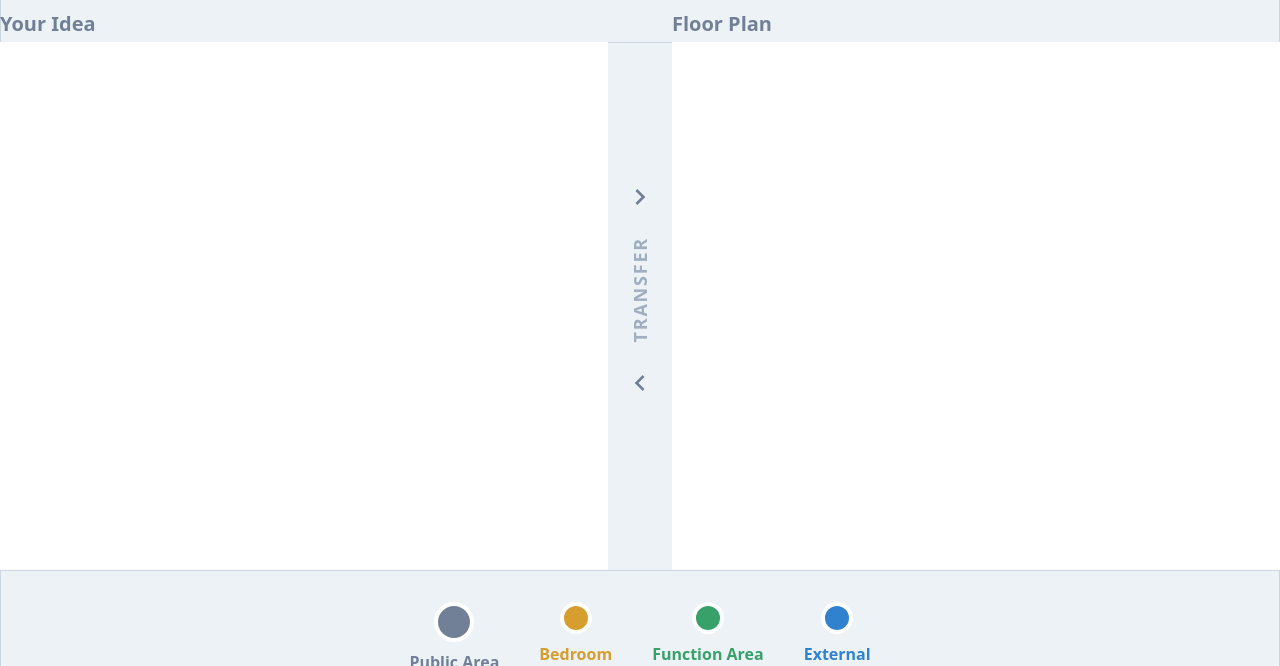
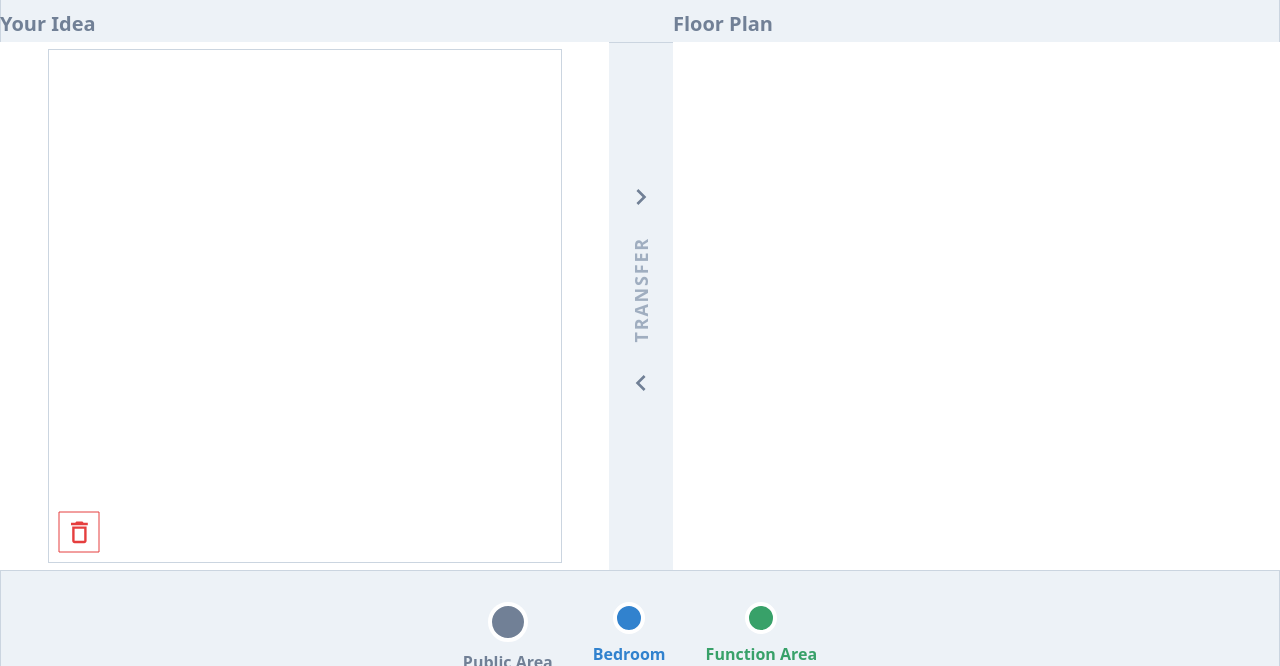
Before and after one commit to GradutionProjectTMH/home-lab-ai, a Gatsby site: page /build in a window 1280 px wide. Shown: the part 134-800 px from the top of the page. Built offline with nearby package versions, Linux system fonts and the light colour scheme; Gatsby itself is replaced by a stand-in of ours.

Commit message:
Update canvas

```diff
--- /dev/null
+++ b/src/configs/rooms.config.ts
@@ -0,0 +1,29 @@
+export const rooms = [
+	{
+		id: 0,
+		name: "Public Area",
+		labels: ["LivingRoom", "Storage", "Balcony", "Entrance"],
+		colorTheme: "gray",
+		currentIndex: 0,
+	},
+	{
+		id: 1,
+		name: "Bedroom",
+		labels: ["MasterRoom", "SecondRoom", "ChildRoom", "StudyRoom", "GuestRoom"],
+		colorTheme: "blue",
+		currentIndex: 0,
+	},
+	{
+		id: 2,
+		name: "Function Area",
+		labels: ["Bathroom", "Kitchen", "DiningRoom"],
+		colorTheme: "green",
+		currentIndex: 0,
+	},
+];
+
+export type Room = typeof rooms[0];
+
+export const findRoom = (label: string): Room => {
+	return rooms.find((room) => room.labels.includes(label))!;
+};
--- a/src/pages/build.tsx
+++ b/src/pages/build.tsx
@@ -1,10 +1,12 @@
 import * as React from "react";
 import type { HeadFC } from "gatsby";
-import useImage from "use-image";
-import { Image, Layer, Rect, Shape, Stage } from "react-konva";
+import { Circle, Image, Layer, Path, Rect, Stage } from "react-konva";
 import { colors } from "../configs/tailwind-theme.config";
 import { joinTxts } from "../utils/text.util";
 import { StaticImage } from "gatsby-plugin-image";
+import { findRoom, Room, rooms } from "../configs/rooms.config";
+import { KonvaEventObject } from "konva/lib/Node";
+import { Shape, ShapeConfig } from "konva/lib/Shape";
 import Body from "../components/body";
 import Stack from "../components/layout/stack";
 import H4 from "../components/typography/h4";
@@ -20,57 +22,31 @@ import ChevronLeftSvg from "../svgs/chevron-left.svg";
 import DownloadSvg from "../svgs/download.svg";
 import PencilSvg from "../svgs/pencil.svg";
 import G2P from "../apis/g2p";
+import { matchArea } from "../utils/konva.util";
 
-const rooms = [
-	{
-		id: 0,
-		name: "Public Area",
-		labels: ["LivingRoom", "Storage", "Balcony", "Entrance"],
-		colorTheme: "gray",
-	},
-	{
-		id: 1,
-		name: "Bedroom",
-		labels: ["MasterRoom", "SecondRoom", "ChildRoom", "StudyRoom", "GuestRoom"],
-		colorTheme: "yellow",
-	},
-	{
-		id: 2,
-		name: "Function Area",
-		labels: ["Bathroom", "Kitchen", "DiningRoom"],
-		colorTheme: "green",
-	},
-	{
-		id: 3,
-		name: "External",
-		labels: [
-			"External",
-			"External",
-			"External",
-			"External",
-			"External",
-			"External",
-			"External",
-			"External",
-			"External",
-			"External",
-		],
-		colorTheme: "blue",
-	},
-];
+type IdeaPosition = {
+	roomLabel: string;
+	x: number;
+	y: number;
+};
 
 const BuildPage = ({ location }: any) => {
-	const [currentRoom, setCurrentRoom] = React.useState<string>(rooms[0].name);
-	const [leftFloorPlan, setLeftFloorPlan] = React.useState<any>(null);
+	const [currentRoom, setCurrentRoom] = React.useState<Room>(rooms[0]);
+	const [rightFloorPlan, setRightFloorPlan] = React.useState<any>(null);
+	const [ideaPositions, setIdeaPositions] = React.useState<IdeaPosition[]>([]);
 
-	const handleRoomClicked = (room: string) => {
+	React.useEffect(() => {
+		rooms.forEach((room) => (room.currentIndex = 0));
+	}, []);
+
+	const handleRoomClicked = (room: Room) => {
 		setCurrentRoom(room);
 	};
 
 	const handleTransferButtonClicked = async () => {
 		const res = await G2P.adjustGraph();
 		console.log(res.data);
-		setLeftFloorPlan(res.data);
+		setRightFloorPlan(res.data);
 	};
 
 	const { entities, sentences, nounPhrases }: any = location.state?.text_razor || {};
@@ -86,12 +62,38 @@ const BuildPage = ({ location }: any) => {
 		});
 	});
 
-	console.log(123123123123123);
+	const handleDragEnd = (index: number, element: Shape<ShapeConfig>) => {
+		const { x, y } = element.attrs;
+		const currentIdeaPosition: IdeaPosition = ideaPositions[index];
+		currentIdeaPosition.x = x;
+		currentIdeaPosition.y = y;
 
-	console.log(sentences);
-	console.log(nounPhrases);
+		// If match trash area => remove it
+		if (matchArea(x, y, 5, 25, 231, 251)) {
+			const room = findRoom(currentIdeaPosition.roomLabel);
+			--room.currentIndex;
 
-	const door = leftFloorPlan?.door.split(",").map(Number);
+			setIdeaPositions([...ideaPositions.slice(0, index), ...ideaPositions.slice(index + 1)]);
+		}
+		// Else update position
+		else setIdeaPositions([...ideaPositions.slice(0, index), currentIdeaPosition, ...ideaPositions.slice(index + 1)]);
+	};
+
+	const handleRoomAdded = (event: KonvaEventObject<MouseEvent>) => {
+		if (currentRoom.currentIndex == currentRoom.labels.length) return;
+
+		const { offsetX, offsetY } = event.evt;
+		const newIdeaPosition: IdeaPosition = {
+			roomLabel: currentRoom.labels[currentRoom.currentIndex],
+			x: offsetX / 2,
+			y: offsetY / 2,
+		};
+		++currentRoom.currentIndex;
+
+		setIdeaPositions([...ideaPositions, newIdeaPosition]);
+	};
+
+	const door = rightFloorPlan?.door.split(",").map(Number);
 	return (
 		<Body>
 			<section className="container mx-auto">
@@ -100,8 +102,33 @@ const BuildPage = ({ location }: any) => {
 						<Stack column className="gap-1">
 							<H4 className="text-gray-500">Your Idea</H4>
 							<Stack className="h-[33rem] bg-white justify-center items-center">
-								<Stage width={512} height={512}>
-									<Layer scale={{ x: 2, y: 2 }}></Layer>
+								<Stage width={512} height={512} onDblClick={handleRoomAdded} className="border-gray-300 border">
+									<Layer scale={{ x: 2, y: 2 }}>
+										{ideaPositions.map((ideaPosition, index) => (
+											<Circle
+												key={`${ideaPosition.roomLabel}${ideaPosition.roomLabel}`}
+												x={ideaPosition.x}
+												y={ideaPosition.y}
+												width={10}
+												height={10}
+												fill={(colors as any)[findRoom(ideaPosition.roomLabel).colorTheme][500]}
+												stroke={(colors as any)["gray"][900]}
+												strokeWidth={1}
+												draggable
+												onDragEnd={(event: KonvaEventObject<DragEvent>) => handleDragEnd(index, event.target as any)}
+											/>
+										))}
+
+										<Rect x={5} y={231} width={20} height={20} stroke={(colors as any)["red"][500]} strokeWidth={0.5} />
+										<Path
+											x={8}
+											y={234}
+											scaleX={0.6}
+											scaleY={0.6}
+											data="M6 19c0 1.1.9 2 2 2h8c1.1 0 2-.9 2-2V7H6v12zM8 9h8v10H8V9zm7.5-5-1-1h-5l-1 1H5v2h14V4z"
+											fill={(colors as any)["red"][500]}
+										/>
+									</Layer>
 								</Stage>
 							</Stack>
 						</Stack>
@@ -125,7 +152,7 @@ const BuildPage = ({ location }: any) => {
 							<Stack className="h-[33rem] bg-white justify-center items-center">
 								<Stage width={512} height={512}>
 									<Layer scale={{ x: 2, y: 2 }}>
-										{leftFloorPlan?.roomret.map((plan: any[], index: number) => {
+										{rightFloorPlan?.roomret.map((plan: any[], index: number) => {
 											const [[x1, y1, x2, y2], [label], id] = plan;
 											const room = rooms.find((room) => room.labels.includes(label));
 											return (
@@ -140,7 +167,7 @@ const BuildPage = ({ location }: any) => {
 												/>
 											);
 										})}
-										{leftFloorPlan?.windows.map((position: number[]) => {
+										{rightFloorPlan?.windows.map((position: number[]) => {
 											const [x, y, width, height]: number[] = position;
 
 											return (
@@ -173,29 +200,32 @@ const BuildPage = ({ location }: any) => {
 
 				<Stack column className="items-stretch mt-8">
 					<Stack className="justify-center gap-10">
-						{rooms.map((room) => (
+						{rooms.map((room) => {
+							const isCurrentRoom = currentRoom == room;
+							const isMaxRoom = room.currentIndex == room.labels.length;
+							const colorShade = isMaxRoom ? 200 : 500;
+
+							return (
 								<Stack
 									column
 									key={room.name}
 									className="items-center gap-2 cursor-pointer"
-								onClick={() => handleRoomClicked(room.name)}
+									onClick={() => handleRoomClicked(room)}
 								>
 									<div
-									className={joinTxts(
-										"rounded-full border-4 border-white",
-										currentRoom == room.name ? "w-10 h-10" : "w-8 h-8",
-									)}
-									style={{ backgroundColor: (colors as any)[room.colorTheme][500] }}
+										className={joinTxts("rounded-full border-4 border-white", isCurrentRoom ? "w-10 h-10" : "w-8 h-8")}
+										style={{ backgroundColor: (colors as any)[room.colorTheme][colorShade] }}
 									/>
 									<Strong
 										style={{
-										color: (colors as any)[room.colorTheme][500],
+											color: (colors as any)[room.colorTheme][colorShade],
 										}}
 									>
 										{room.name}
 									</Strong>
 								</Stack>
-						))}
+							);
+						})}
 					</Stack>
 				</Stack>
 
--- /dev/null
+++ b/src/utils/konva.util.ts
@@ -0,0 +1,3 @@
+export const matchArea = (x: number, y: number, xStart: number, xEnd: number, yStart: number, yEnd: number) => {
+	return xStart < x && x < xEnd && yStart < y && y < yEnd;
+};
```
Lines whose indentation alone changed are shown as unchanged.
